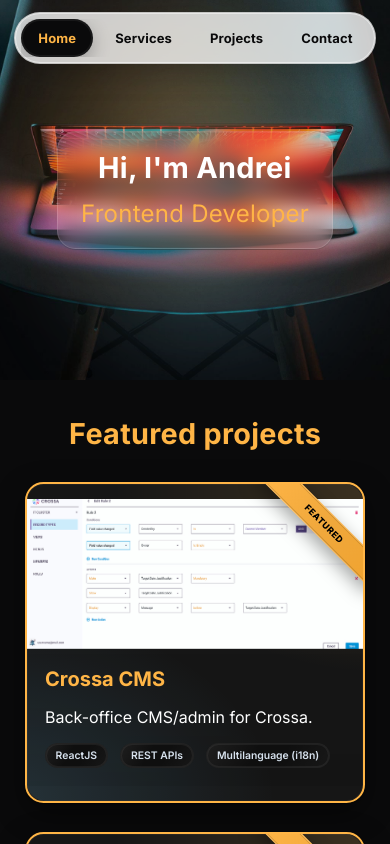
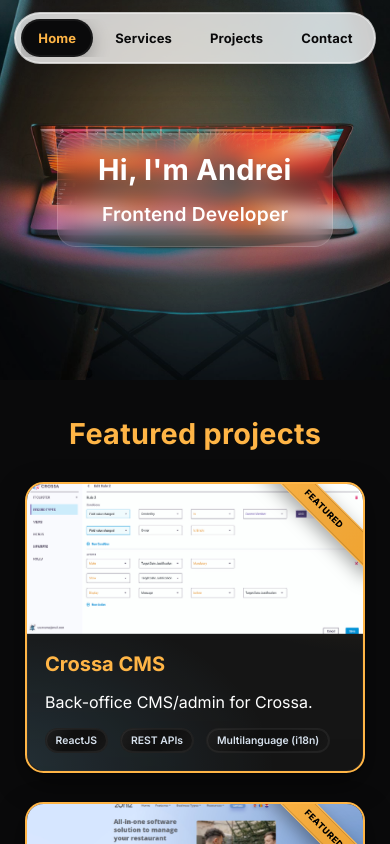
Before and after one commit to andreinemeti/portfolio-refactor, a Next.js app: page / in a window 390 px wide. Shown: the top 844 px of the page. Built offline with nearby package versions, Linux system fonts and the light colour scheme.

Commit message:
Media queries fixes

```diff
--- a/app/project/[slug]/page.tsx
+++ b/app/project/[slug]/page.tsx
@@ -142,7 +142,7 @@ export default function ProjectPage() {
 
       <CtaStrip
         title="Ready to explore more?"
-        subtitle="Check out my next featured project and discover more amazing work."
+        subtitle="Check out my next featured project and discover more."
         rightSlot={next ? (
           <Link className="btn btn--primary" href={`/project/${next.slug}`}>
             <span className="btn__text">View next project</span>
--- a/app/styles/components/_cards.scss
+++ b/app/styles/components/_cards.scss
@@ -13,7 +13,9 @@
     border-radius: $cardRadius;
     border: 2px solid $accentColor;
     margin: 15px;
+
 }
+
 
 
 .card {
@@ -33,6 +35,7 @@
     &__relative-parent {
         position: relative;
         display: flex;
+
 
     }
 
@@ -126,10 +129,7 @@
   transition: transform .35s cubic-bezier(.2,.8,.2,1), box-shadow .35s;
 }
 
-/* subtle 3D lift on hover */
 
-
-/* glowing rim + vignette using pseudo layers */
 .card-container::before,
 .card-container::after{
   content:"";
@@ -143,7 +143,7 @@
     radial-gradient(140% 100% at 110% 0%, rgba(255,181,70,.18), transparent 60%),
     radial-gradient(140% 100% at -10% 100%, rgba(109,205,255,.16), transparent 60%);
   mix-blend-mode: screen;
-  transform: translateZ(40px);     /* floats above */
+
 }
 
 /* vignette and inner highlight */
--- a/app/styles/components/_footer.scss
+++ b/app/styles/components/_footer.scss
@@ -59,11 +59,16 @@
 }
 
 /* mobile tweaks */
-@media (max-width: 420px) {
+@media (max-width: 480px) {
   .footer-glass {
     padding: 8px 10px;
   }
   .footer-glass__link {
     padding: 7px 12px;
+    font-size: 0.7rem;
+  }
+
+  .footer-glass__copy {
+    font-size: 0.7rem;
   }
 }
--- a/app/styles/components/_hero.scss
+++ b/app/styles/components/_hero.scss
@@ -45,7 +45,8 @@
       font-size: 1.7rem;
       margin-top: 1rem;
       margin-bottom: 0;
-
+      color: #ffffff;
+      font-weight: 600;
     }
   }
 
--- a/app/styles/media-queries.scss
+++ b/app/styles/media-queries.scss
@@ -4,31 +4,37 @@
 
 @media all and (max-width:1200px) {
     .container {
-        max-width:calc(100vw - 100px);
+        max-width: calc(100vw - 100px);
     }
 }
 
 @media all and (max-width:991px) {
     .card-container {
-        width:45%;
-        margin:15px;
+        width: 45%;
+        margin: 15px;
     }
 }
 
 @media all and (max-width:768px) {
     .card-container {
-        width:100%;
-        margin:15px 0;
+        width: 100%;
+        margin: 15px 0;
 
     }
 
+
+    .grid-previews .card-container {
+        margin: 0;
+    }
+
+
     .container {
-        max-width:calc(100vw - 50px);
+        max-width: calc(100vw - 50px);
         padding: 0.5rem;
     }
 
     .cta-strip {
-        padding:1.5rem;
+        padding: 1.5rem;
     }
 
     .cta-strip .h2 {
@@ -37,47 +43,53 @@
 
 
     .section-header {
-        flex-direction:column;
+        flex-direction: column;
     }
 
     .section-title {
-        margin-bottom:0;
+        margin-bottom: 0;
     }
 
 
     .slider__arrow {
-        display:none;
+        display: none;
     }
 
     .card__media {
-        height:150px;
+        height: 150px;
     }
 
-    .hero--home, .hero--project, .hero--contact {
-        background-attachment:scroll;
-        min-height:45vh;
+    .hero--home,
+    .hero--project,
+    .hero--contact {
+        background-attachment: scroll;
+        min-height: 45vh;
     }
 
-    .hero--home .hero__header, .hero--project .hero__header, .hero--contact .hero__header {
-        max-width:60%;
+    .hero--home .hero__header,
+    .hero--project .hero__header,
+    .hero--contact .hero__header {
+        max-width: 60%;
 
     }
-    .hero--home .hero__title, .hero--project .hero__title, .hero--contact .hero__title, h2 {
-        font-size:1.8rem;
+
+    .hero--home .hero__title,
+    .hero--project .hero__title,
+    .hero--contact .hero__title,
+    h2 {
+        font-size: 1.8rem;
     }
 
-    .hero--home .hero__subtitle, .hero--project .hero__subtitle, .hero--contact .hero__subtitle {
-        font-size:1.5rem;
+    .hero--home .hero__subtitle,
+    .hero--project .hero__subtitle,
+    .hero--contact .hero__subtitle {
+        font-size: 1.2rem;
     }
 }
 
-@media all and (max-width:480px){
+@media all and (max-width:480px) {
 
 
-
-    .card {
-            margin: 15px 0;
-    }
 
     .hero__ribbon {
         width: 220px;
@@ -98,14 +110,19 @@
 
         max-width: unset;
     }
+
     .nav__list {
         overflow-x: auto;
         -webkit-overflow-scrolling: touch;
-    scrollbar-width: none;        /* Firefox */
+        scrollbar-width: none;
+        /* Firefox */
     }
-  .nav__list::-webkit-scrollbar { /* WebKit */
+
+    .nav__list::-webkit-scrollbar {
+        /* WebKit */
         display: none;
     }
+
     .nav__link {
 
         font-size: 13px;
@@ -113,14 +130,16 @@
     }
 }
 
-@media all and (max-width:380px){
+@media all and (max-width:380px) {
     .nav__link {
         padding: 10px 10px;
         font-size: 12px;
     }
 
-        .hero--home .hero__header, .hero--project .hero__header, .hero--contact .hero__header {
-        max-width:80%;
+    .hero--home .hero__header,
+    .hero--project .hero__header,
+    .hero--contact .hero__header {
+        max-width: 80%;
 
     }
 
--- a/app/styles/pages/_project.scss
+++ b/app/styles/pages/_project.scss
@@ -29,7 +29,7 @@
 
 .muted {
     opacity: .8;
-    margin: .75rem 0 1.25rem;
+    margin: 0.75rem 0 0;
 }
 
 /* Sidebar meta cards */
--- a/app/styles/pages/_services.scss
+++ b/app/styles/pages/_services.scss
@@ -61,6 +61,7 @@
 .service-card__title {
     margin: .2rem 0;
     font-size: 1.05rem;
+    color:$accentColor;
 }
 
 .service-card__desc {
@@ -132,6 +133,7 @@
     margin: 0;
     font-size: 1.05rem;
     font-weight: 800;
+     color:$accentColor;
 }
 
 .process__desc {
```
Also changed, not shown: app/styles/components/_grid-previews.scss (line endings or trailing spaces). Lines whose indentation alone changed are shown as unchanged.
